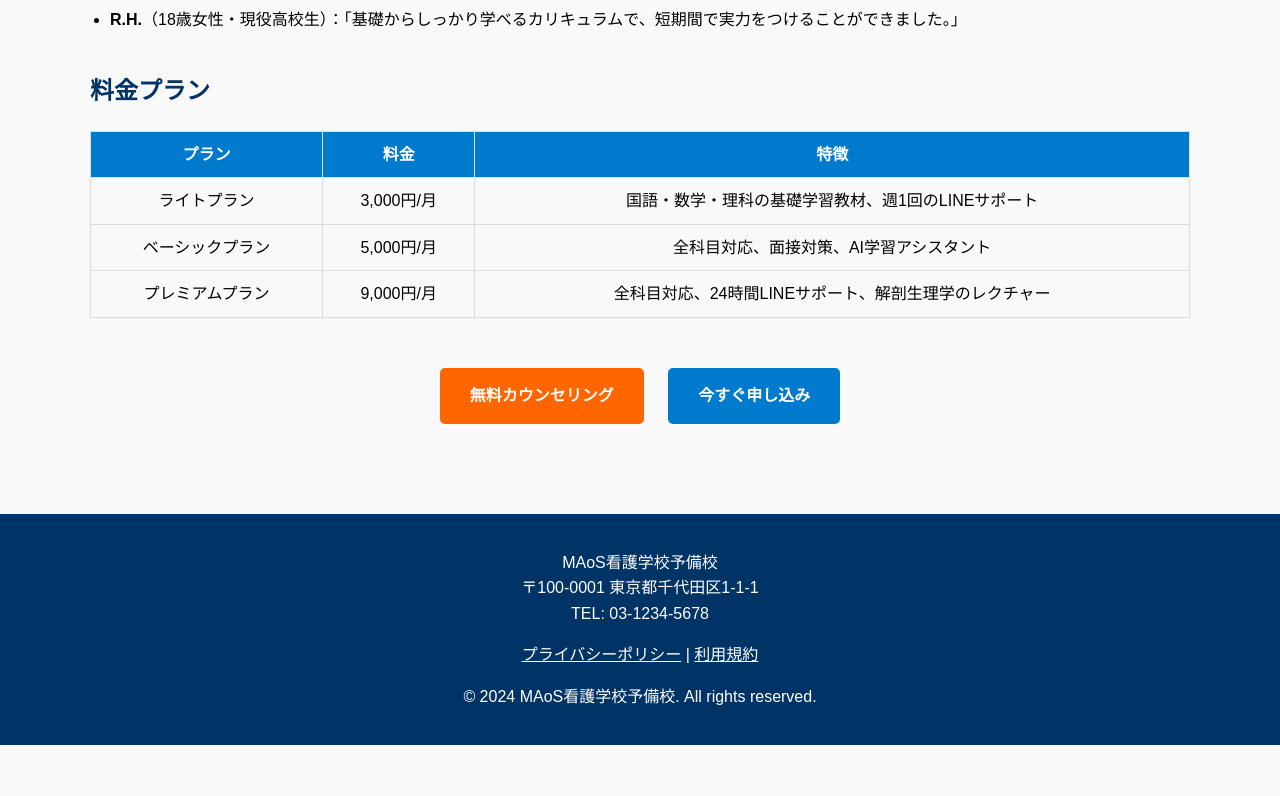
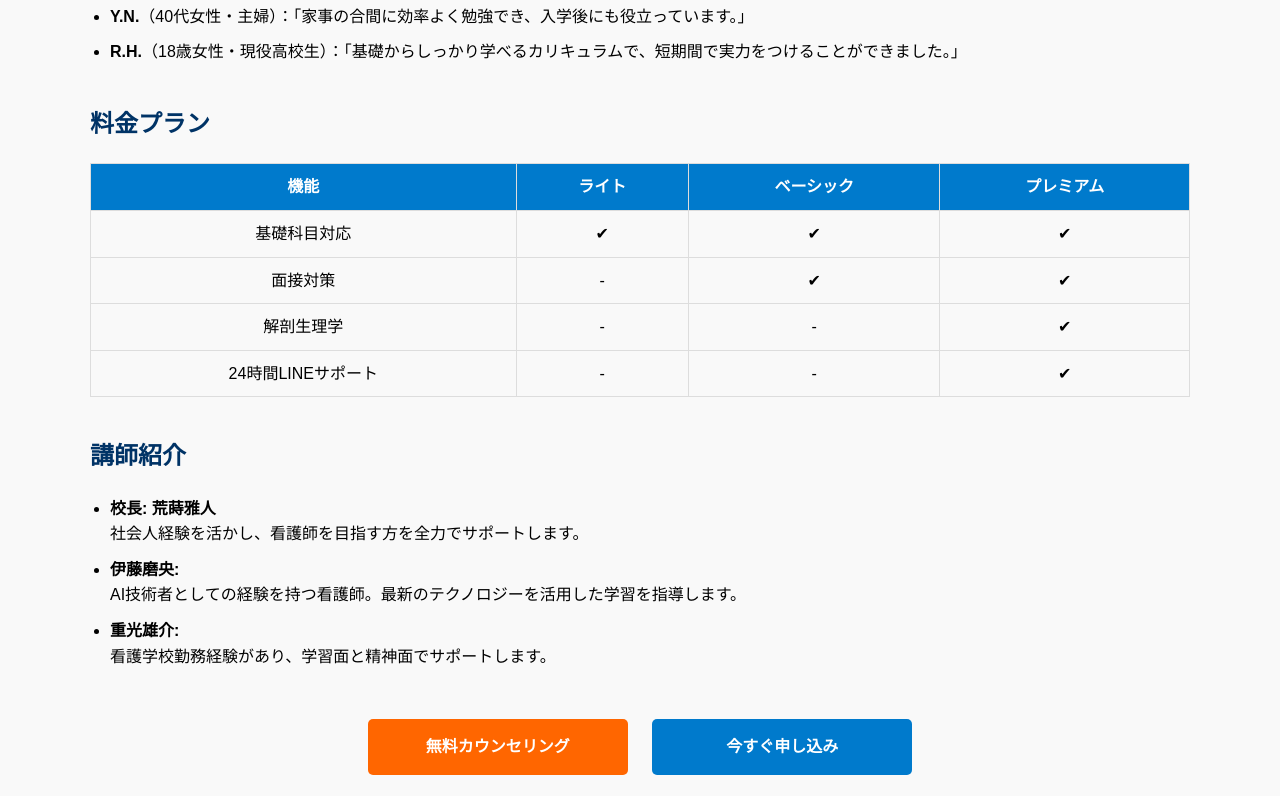
Before and after one commit to aramakimasato/maos-nursing-school, a plain HTML site: page index.html in a window 1280 px wide. Shown: the part 1044-1840 px from the top of the page. Before the commit the page ends 1789 px from the top, so only its background shows below. Drawn offline with Linux system fonts and the light colour scheme.

Commit message:
Update index.html

```diff
--- a/index.html
+++ b/index.html
@@ -4,8 +4,8 @@
     <meta charset="UTF-8">
     <meta name="viewport" content="width=device-width, initial-scale=1.0">
     <title>MAoS看護学校予備校 - AIと専任講師で合格を目指す</title>
-    <meta name="description" content="看護学校合格を目指すならMAoS看護学校予備校へ。AIと専任講師のハイブリッド学習で、効率よく夢を実現。オンラインで学べるので忙しい方にも最適です。">
-    <meta name="keywords" content="看護学校, 看護師, 看護予備校, 個別指導, 合格サポート, AI学習">
+    <meta name="description" content="MAoS看護学校予備校では、AIと人間講師のハイブリッド学習で看護師への夢を叶えます。オンラインで学べる柔軟な学習環境を提供。合格まで徹底サポートします。">
+    <meta name="keywords" content="看護学校, 看護師, 看護予備校, 個別指導, AI学習, 合格サポート">
     <style>
         body {
             font-family: Arial, sans-serif;
@@ -22,17 +22,17 @@
         }
         header h1 {
             margin: 0;
-            font-size: 28px;
+            font-size: 32px;
         }
         header p {
-            margin: 10px 0 0;
-            font-size: 16px;
+            margin: 10px 0;
+            font-size: 18px;
         }
         nav {
             background: #003366;
             color: #fff;
             text-align: center;
-            padding: 10px;
+            padding: 15px 0;
         }
         nav a {
             color: #fff;
@@ -73,6 +73,8 @@
             border-radius: 5px;
             font-weight: bold;
             margin: 10px;
+            width: 200px;
+            text-align: center;
         }
         .cta-buttons .consultation {
             background: #ff6600;
@@ -118,7 +120,10 @@
                 font-size: 14px;
             }
             header h1 {
-                font-size: 22px;
+                font-size: 24px;
+            }
+            header p {
+                font-size: 16px;
             }
             nav a {
                 display: block;
@@ -130,7 +135,6 @@
             .cta-buttons a {
                 width: 80%;
                 margin: 10px auto;
-                text-align: center;
             }
             table th, table td {
                 font-size: 12px;
@@ -149,6 +153,7 @@
         <a href="#testimonials">合格者の声</a>
         <a href="#features">特徴</a>
         <a href="#plans">料金プラン</a>
+        <a href="#instructors">講師紹介</a>
         <a href="#contact">お問い合わせ</a>
     </nav>
     <div class="container">
@@ -192,29 +197,48 @@
             <table>
                 <thead>
                     <tr>
-                        <th>プラン</th>
-                        <th>料金</th>
-                        <th>特徴</th>
+                        <th>機能</th>
+                        <th>ライト</th>
+                        <th>ベーシック</th>
+                        <th>プレミアム</th>
                     </tr>
                 </thead>
                 <tbody>
                     <tr>
-                        <td>ライトプラン</td>
-                        <td>3,000円/月</td>
-                        <td>国語・数学・理科の基礎学習教材、週1回のLINEサポート</td>
+                        <td>基礎科目対応</td>
+                        <td>✔</td>
+                        <td>✔</td>
+                        <td>✔</td>
                     </tr>
                     <tr>
-                        <td>ベーシックプラン</td>
-                        <td>5,000円/月</td>
-                        <td>全科目対応、面接対策、AI学習アシスタント</td>
+                        <td>面接対策</td>
+                        <td>-</td>
+                        <td>✔</td>
+                        <td>✔</td>
                     </tr>
                     <tr>
-                        <td>プレミアムプラン</td>
-                        <td>9,000円/月</td>
-                        <td>全科目対応、24時間LINEサポート、解剖生理学のレクチャー</td>
+                        <td>解剖生理学</td>
+                        <td>-</td>
+                        <td>-</td>
+                        <td>✔</td>
+                    </tr>
+                    <tr>
+                        <td>24時間LINEサポート</td>
+                        <td>-</td>
+                        <td>-</td>
+                        <td>✔</td>
                     </tr>
                 </tbody>
             </table>
+        </section>
+        <!-- 講師紹介 -->
+        <section id="instructors">
+            <h2>講師紹介</h2>
+            <ul>
+                <li><strong>校長: 荒蒔雅人</strong><br>社会人経験を活かし、看護師を目指す方を全力でサポートします。</li>
+                <li><strong>伊藤磨央:</strong><br>AI技術者としての経験を持つ看護師。最新のテクノロジーを活用した学習を指導します。</li>
+                <li><strong>重光雄介:</strong><br>看護学校勤務経験があり、学習面と精神面でサポートします。</li>
+            </ul>
         </section>
         <!-- 行動喚起 -->
         <div class="cta-buttons">
```
